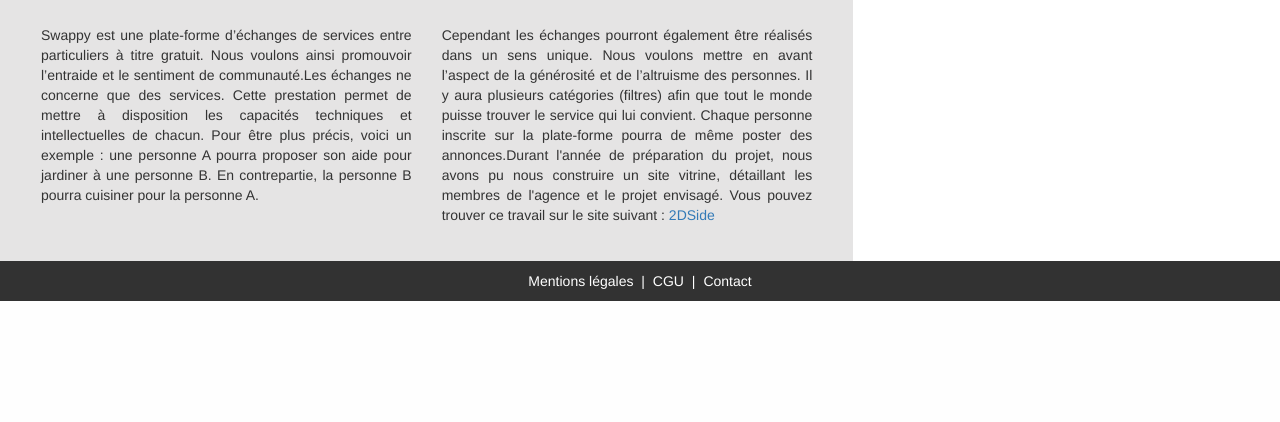
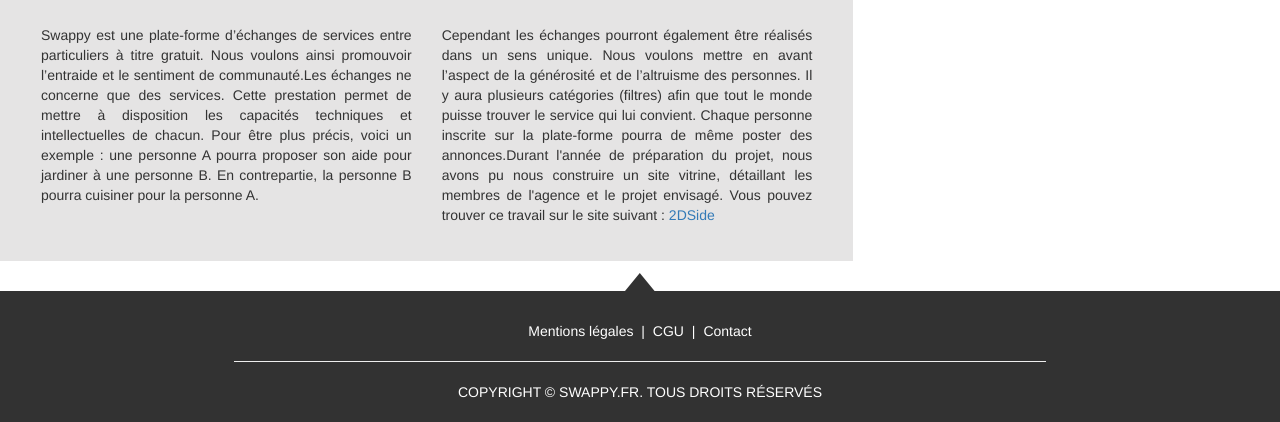
Before and after one commit to lionoweb/Swappy, a PHP site: page /beta/apropos.php in a window 1280 px wide. Shown: the part 707-1129 px from the top of the page. Before the commit the page ends 1008 px from the top, so only its background shows below. Run offline with PHP 8.4, Linux system fonts and the light colour scheme; some libraries are stand-ins or nearby versions.

Commit message:
Footer FIX

```diff
--- a/beta/apropos.php
+++ b/beta/apropos.php
@@ -64,7 +64,7 @@ if(isset($_GET['logout'])) {
   		</div><!-- /.container-fluid -->
 	</nav>
 
-    <div id="spec_apropos" role="main">
+    <div id="spec_apropos" class="container-fluid main" role="main">
 
     <div class="teamtitle"><p>L'équipe</p></div>
 
@@ -117,8 +117,11 @@ if(isset($_GET['logout'])) {
 </div>
 
 <footer id="footer">
+    <img src="img/footer.png">
     <div class="container-fluid">
-        <a href="mentions-legales.php">Mentions légales</a> | <a href="cgu.php">CGU</a> | <a href="contact.php">Contact</a>
+        <a href="mentions-legales.php">Mentions légales</a> | <a href="cgu.php">CGU</a> | <a href="contact.php" class="active">Contact</a>
+        <hr>
+        <p>Copyright &copy; Swappy.fr. Tous droits réservés</p>
     </div>
 </footer>
 </body>
--- a/beta/contact.php
+++ b/beta/contact.php
@@ -27,7 +27,7 @@ if(isset($_GET['logout'])) {
 </head>
 
 <body role="document">
-<!-- <div id="wrap"> -->
+<div id="wrap">
         <nav class="navbar navbar-default navbar-fixed-top" role="navigation">
         <div class="container-fluid">
         <!-- Brand and toggle get grouped for better mobile display -->
@@ -64,7 +64,7 @@ if(isset($_GET['logout'])) {
         </div><!-- /.container-fluid -->
     </nav>
 
-    <div id="contact" >
+    <div class="container-fluid main" id="contact" role="main">
         <div class="header_contact">
             <p class="top col-md-6 col-md-offset-3">Besoin de nous contacter ?</p>
             <p class="bot col-md-8 col-md-offset-2">Une équipe professionnelle et réactive : si vous rencontrez un problème nous saurons vous guider.</p>
@@ -127,7 +127,7 @@ if(isset($_GET['logout'])) {
         </form>
     </div>
 
-<!-- </div> -->
+</div>
 
 <footer id="footer">
     <img src="img/footer.png">
--- a/beta/css/main.css
+++ b/beta/css/main.css
@@ -3,20 +3,25 @@ html, body {
 	margin:0;
 	padding:0;
 	height:100%;
+	overflow:inherit;
 }
 #wrap {
-	min-height: 100%;
-	height: auto !important;
+	min-height: 100%; /* min. height for modern browser */
+    height:auto; /* important rule for modern Browser */
 	/* Negative indent footer by it's height */
-	margin: 0 auto -30px;
+	margin: 0 auto -40px;
 	padding-bottom:40px;
+	position:relative;
 }
+
 #footer {
 	clear:both;
 	background-color: #323232;
 	text-align:center;
 	color: white;
 	padding: 10px 0px 10px 0px;
+	position:relative;
+	z-index:4;
 }
 #footer img {
 	margin-top: -60px;
@@ -509,6 +537,11 @@ input#accept {
 	font-size: 1.25em;
 }
 
+#spec_apropos {
+	width:100% !important;
+	padding:0px;
+}
+
 /* ### CONTACT ### */
 
 #contact .header_contact{
@@ -537,11 +570,17 @@ input#accept {
 	text-align: center;
 }
 #contact #spec_contact {
+	padding: 70px 0px 0px 0px;
+}
+#contact {
+	width:100%;
+	padding:0px;
 	background-color: #e5e4e4;
-	padding: 70px 0px 70px 0px;
 }
-#contact #spec_contact label{
-	/*margin-right: 10px;*/
+.container.main, .container-fluid.main {
+	padding-bottom:30px !important;
+	min-height:100%;
+	height:100%;
 }
 #contact #spec_contact input[type="submit"]{
 	float: right;
--- a/beta/inscription.php
+++ b/beta/inscription.php
@@ -64,7 +64,7 @@ if(isset($_GET['logout'])) {
         </div><!-- /.container-fluid -->
     </nav>
 
-
+	<div class="container main" role="main">
     <form id="user_add" class="col-md-6 col-md-offset-3" action="inc/add_user.php" method="post">
 
     <div colspan="2" class="header_inscription">Inscription</div>
@@ -183,6 +183,7 @@ if(isset($_GET['logout'])) {
     </form>
 
     </div>
+    </div>
     <!-- END WRAP -->
 <footer id="footer">
     <img src="img/footer.png">
--- a/beta/js/main.js
+++ b/beta/js/main.js
@@ -2,6 +2,9 @@
 var wait;
 var requestajax = null;
 $(document).ready(function(e) {
+	$(window).on("orientationchange", function() {
+		navbar_padding();
+	});
 	$(window).on("resize", function() {
 		navbar_padding();
 	});
@@ -149,7 +152,7 @@ $(document).ready(function(e) {
 function load_ajax_d(form, options) {
 	$form_b = $(form);
 	if($form_b.find("#loader_ajax").length < 1) {
-		$form_b.append('<div id="loader_ajax">Chargement en cours...</div>');
+		$form_b.append('<div id="loader_ajax"><p>Envoie en cours...</p></div>');
 	}
 	return true;
 }
@@ -157,7 +160,7 @@ function send_mail_contact(status, form, json, options) {
 	if(json[0] == true) {
 		$form_b = $(form);
 		$(window).scrollTop(0);
-		$form_b.html('<center><br><b>Message envoyé</b><br><br></center>');
+		$form_b.html('<div id="message_ajax"><p>Message envoyé</p></div>');
 		return true;
 	} else{
 		return false;
@@ -166,13 +169,13 @@ function send_mail_contact(status, form, json, options) {
 function add_user_function(status, form, json, options) {
 	$form_b = $(form);
 	$(window).scrollTop(0);
-	$form_b.html('<center><br><b>Vous êtes maintenant enregistrer !</b><br><br></center>');
+	$form_b.html('<div id="message_ajax"><p>Vous êtes maintenant enregistrer !</p></div>');
 	return true;
 }
 function add_service_function(status, form, json, options) {
 	$form_b = $(form);
 	$(window).scrollTop(0);
-	$form_b.html('<center><br><b>Service ajouté !</b><br><br></center>');
+	$form_b.html('<div id="message_ajax"><p>Service ajouté !</p></div>');
 	return true;
 }
 function login_user_function(status, form, json, options) {
@@ -192,4 +195,9 @@ function ZipFill(json) {
 function navbar_padding() {
 	var h = $("nav").height() + parseInt($("nav").css("margin-bottom").replace("px", ""));
 	$("body").css("padding-top", h+"px");
+	if($(window).height() > ($(document).height()-$("nav").height()-$("footer").height()-10)) {
+		$("#wrap").css("height", "100%");
+	} else {
+		$("#wrap").removeAttr("style");
+	}
 }
--- a/beta/propose.php
+++ b/beta/propose.php
@@ -68,7 +68,7 @@ if(isset($_GET['logout'])) {
             </div><!-- /.navbar-collapse -->
         </div><!-- /.container-fluid -->
     </nav>
-
+	<div class="container main" role="main">
     <form autocomplete="off" class="col-md-8 col-md-offset-2 col-sm-12 container" id="spec_propose" action="inc/add_services.php" method="post">
 		<input type="hidden" name="ID" value="<?php echo $user->cryptID; ?>">
         <div colspan="2" class="header_propose">Service proposé</div>
@@ -149,7 +149,7 @@ if(isset($_GET['logout'])) {
         </div>
         <!-- END DIV GREYBLACK -->
     </form>
-</div>
+</div></div>
 <!-- END DIV ID WRAP-->
 <footer id="footer">
     <img src="img/footer.png">
```
Also changed, not shown: other parts of beta/css/main.css (+26 -2 lines), beta/cgu.php (+7 -4 lines), beta/services.php (+6 -3 lines).
